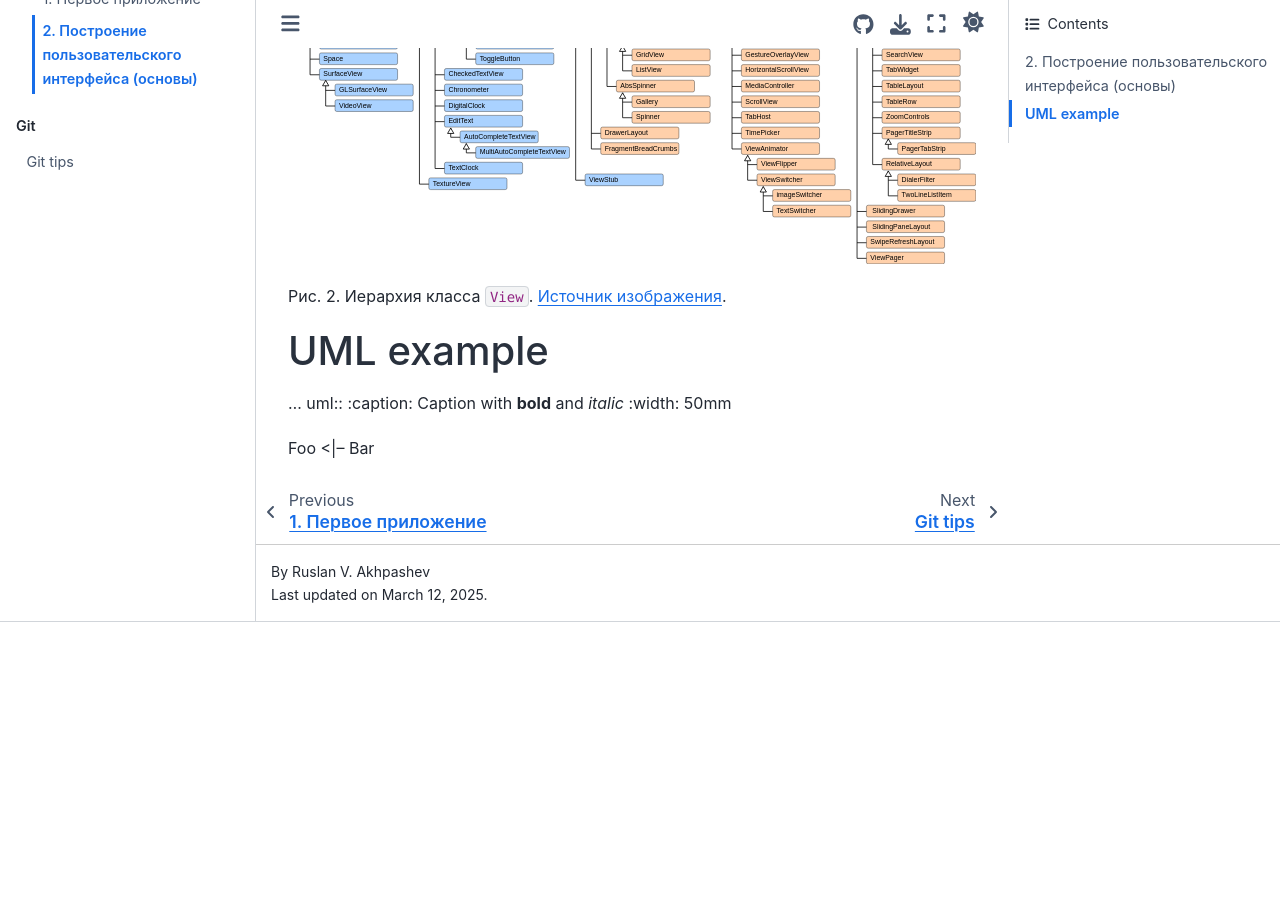
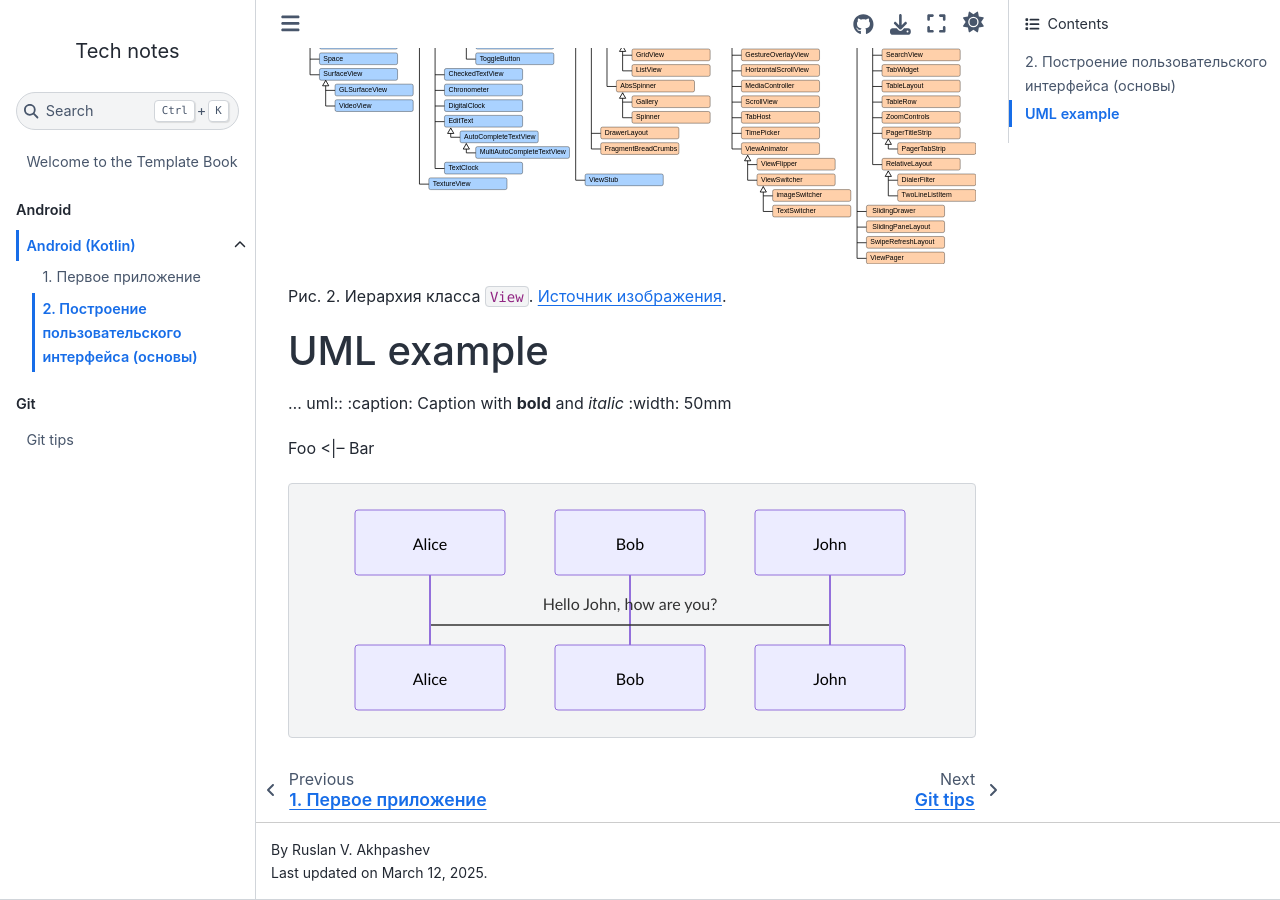
Before and after one commit to sibsutisTelecomDep/blog, a Jupyter Book: the page built from book/android/basic_02.md, in a window 1280 px wide and 900 px high, scrolled down 1185 px. Built offline with Jupyter Book 1.0.4 settings and Sphinx 7.4.7 and the Sphinx Book theme 1.1.4, drawn with Linux system fonts in a browser that asks for light colours; comment, search, counter and statistics services are not loaded; before the commit the page ends 1807 px from its top, so only the background shows below that.

````diff
--- a/book/android/basic_02.md
+++ b/book/android/basic_02.md
@@ -27,3 +27,11 @@ Android SDK включает множество виджетов, которые
    :width: 50mm
 
    Foo <|-- Bar
+
+```{mermaid}
+
+    sequenceDiagram
+      participant Alice
+      participant Bob
+      Alice->John: Hello John, how are you?
+```
````
